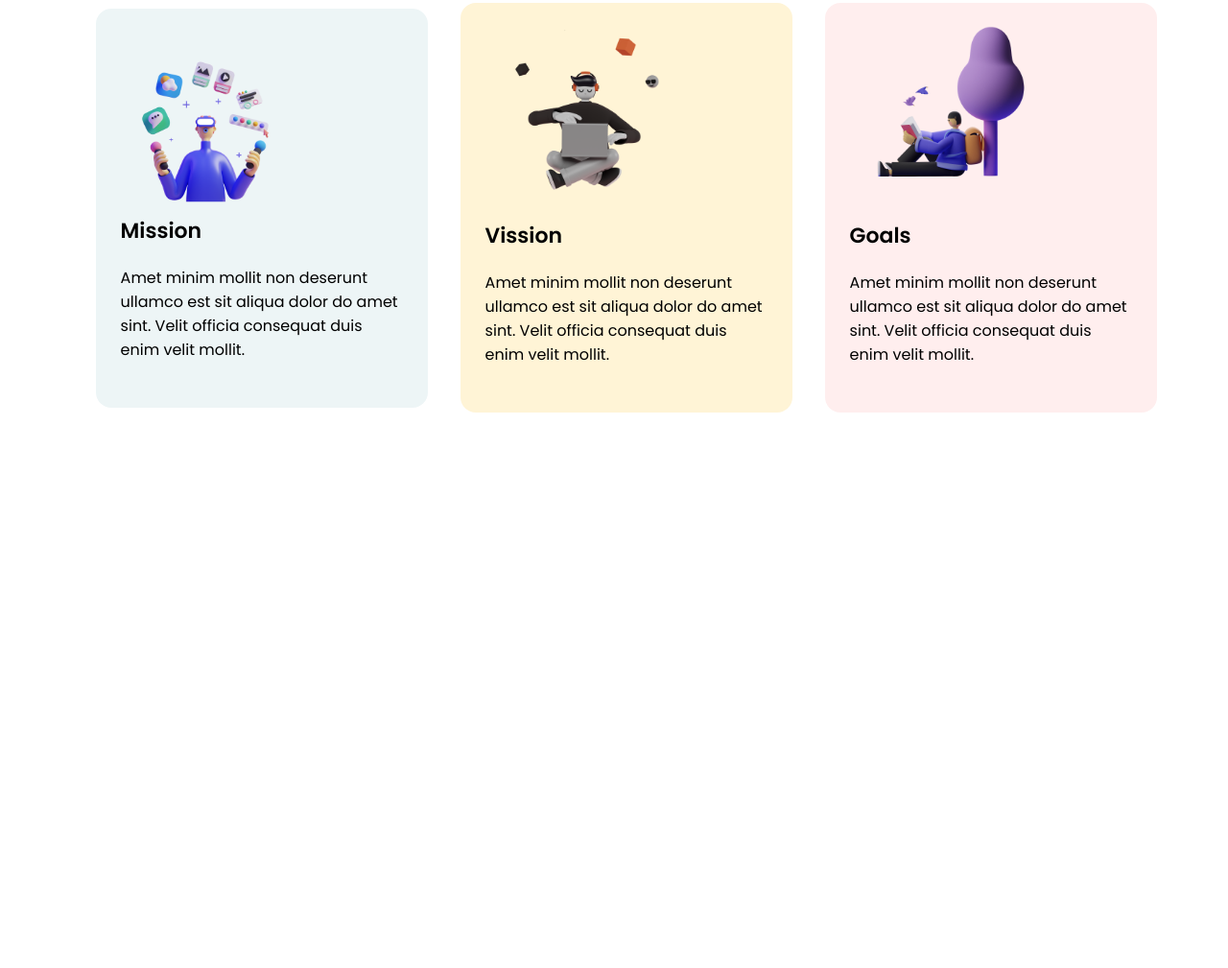
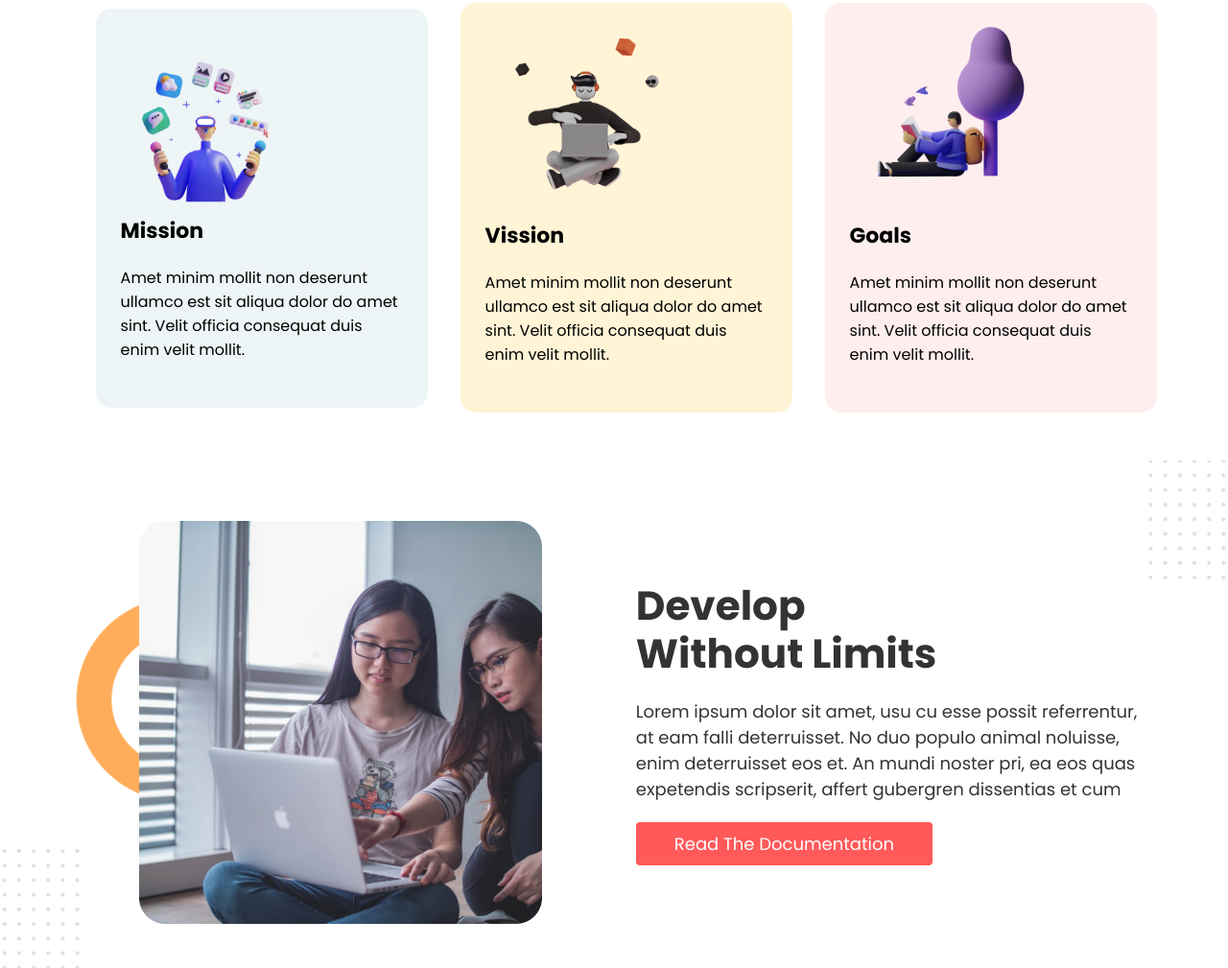
Before and after one commit to almizanshimul/dev-portfolio, a plain HTML site: page index.html in a window 1280 px wide. Shown: the part 753-1762 px from the top of the page at 96% size. Before the commit the page ends 1233 px from the top, so only its background shows below. Drawn offline with Linux system fonts and the light colour scheme.

Commit message:
develop limit section

```diff
--- a/css/style.css
+++ b/css/style.css
@@ -1,4 +1,5 @@
-@import url('https://fonts.googleapis.com/css2?family=Poppins:ital,wght@0,100;0,200;0,300;0,400;0,500;0,600;1,100;1,200;1,300;1,400;1,500&display=swap');
+@import url('https://fonts.googleapis.com/css2?family=Poppins:ital,wght@0,100;0,200;0,300;0,400;0,500;0,600;0,700;0,800;0,900;1,100;1,200;1,300;1,400;1,500;1,600;1,700;1,800;1,900&display=swap');
+
 
 *{
     margin: 0px;
@@ -23,7 +24,7 @@ section{
     padding: 2%;
 }
 
-                    /*  Stay Focused on Mission 2022  */
+                                                  /*  Stay Focused on Mission 2022  */
 
 
 .img_col{
@@ -63,7 +64,8 @@ section{
     font-size: 16px !important;
 }
 
-/* <!-- My Mission in 2022 --> */
+                                                /* <!-- My Mission in 2022 --> */
+
 .head-mission{
     font-family: 'poppins', sans-serif;
     font-size: 36px;
@@ -108,3 +110,29 @@ section{
     border-radius: 16px;
     background-color: #FFF4D6;
 }
+
+                /* Develop Without Limits */
+
+#develop{
+    background-image: url(../images/shapes/develop.png);
+    background-repeat: no-repeat;
+    background-position: center;
+    background-size: cover;
+}
+#develop img{
+    width: 80%;
+}
+#develop p{
+    font-family: 'Poppins', sans-serif;
+    font-size: 18px;
+    color: #333333;
+}
+
+.develop{
+    font-family: 'poppins', sans-serif;
+    font-weight: bold;
+    line-height: 1.2;
+    font-size: 36px;
+    color: #333333;
+    margin: 20px 0;
+}
--- a/index.html
+++ b/index.html
@@ -37,7 +37,8 @@
     <!-- My Mission in 2022 -->
     <section class="my-misssion">
         <div class="container">
-            <div class="head-mission"><h2>My Mission in <span>2022</span></h2>
+            <div class="head-mission">
+                <h2>My Mission in <span>2022</span></h2>
             </div>
             <div class="row">
                 <div class="col-mission">
@@ -68,6 +69,27 @@
         </div>
     </section>
 
+       <!-- Develop Without Limits -->
+
+    <section id="develop">
+        <div class="container">
+            <div class="row">
+                <div class="col img_col">
+                    <img src="./images/pictures/coding.png" alt="First persion Images" class="headperson">
+                </div>
+                <div class="col">
+                    <div class="develop">
+                        <h3>Develop<br>Without Limits</h3>
+                    </div>
+                    <p>Lorem ipsum dolor sit amet, usu cu esse possit referrentur, at eam falli deterruisset. No duo populo animal noluisse, enim deterruisset eos et. An mundi noster pri, ea eos quas expetendis scripserit, affert gubergren dissentias et cum</p>
+                    <div class="btn">
+                        <a href="#">Read the Documentation</a>
+                    </div>
+                </div>
+            </div>
+        </div>
+    </section>
+
 </body>
 
 </html>
```
Also changed, not shown: images/shapes/develop.jpg (added), images/shapes/develop.png (added).
